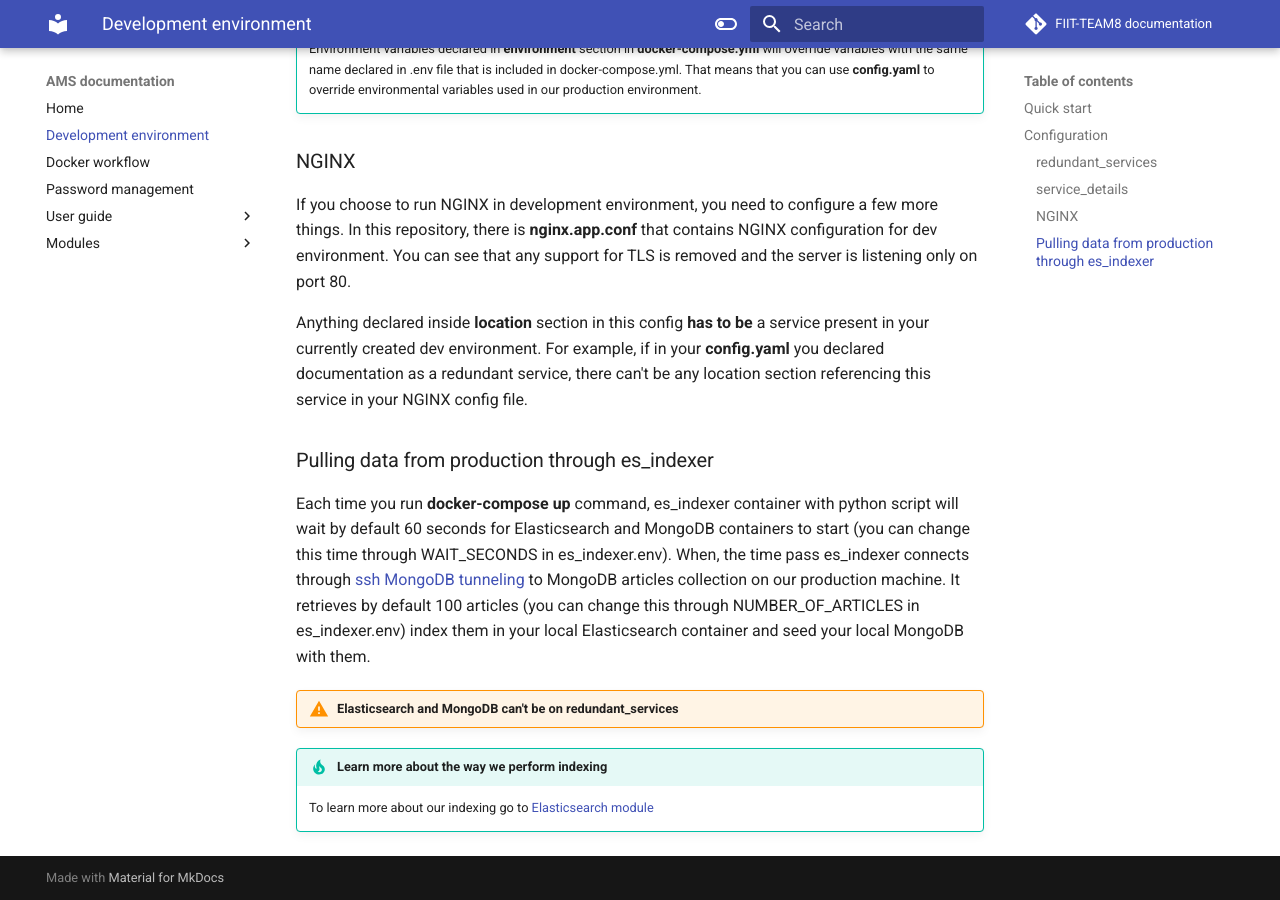
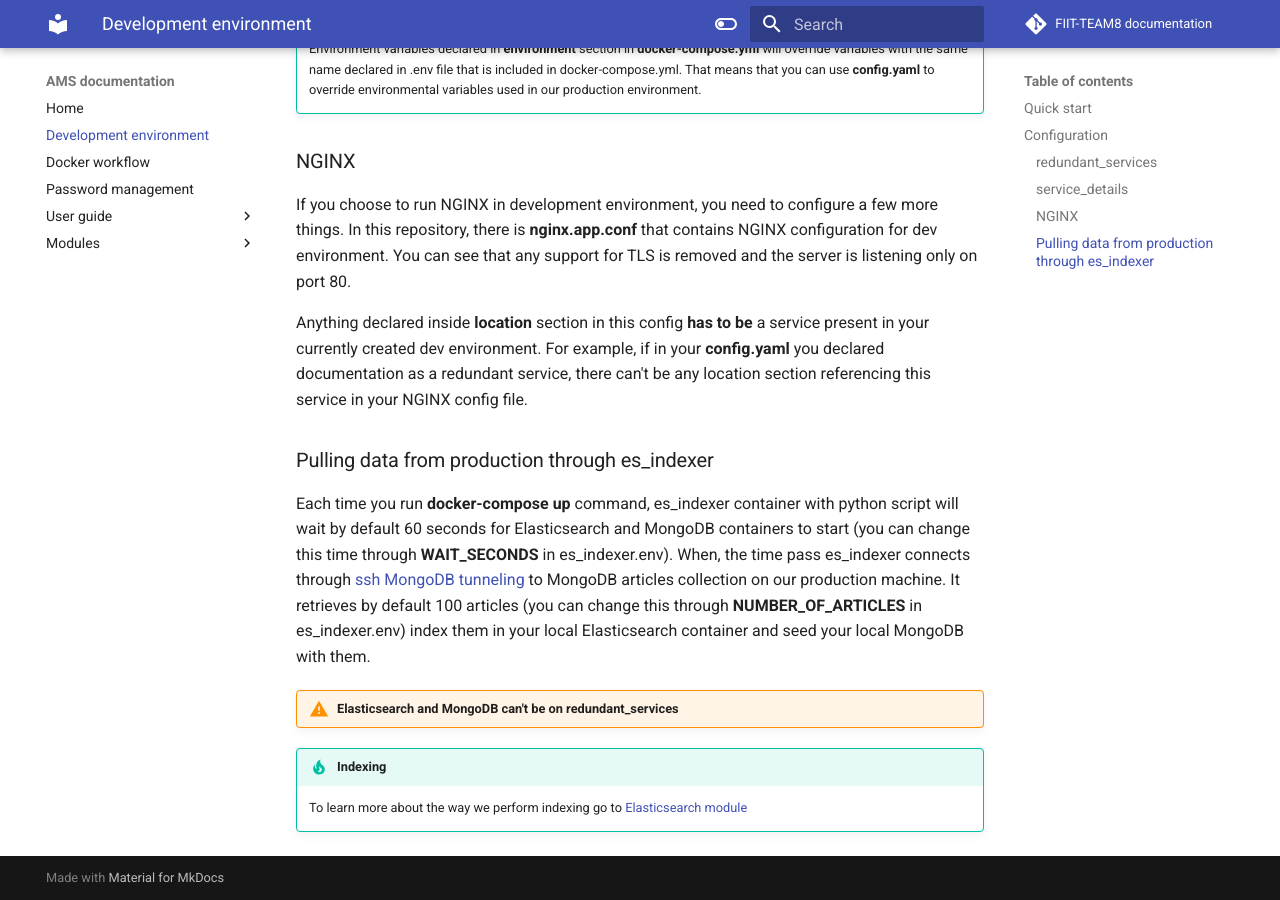
Before and after one commit to FIIT-TEAM8/team_documentation, an MkDocs documentation site: the page built from docs/devEnvironment.md, in a window 1280 px wide and 900 px high, scrolled down 2644 px. Built offline with MkDocs 1.6.1 and Material for MkDocs 9.7.7, drawn with Linux system fonts in a browser that asks for light colours; comment, search, counter and statistics services are not loaded.

Commit message:
Update devEnvironment.md

```diff
--- a/docs/devEnvironment.md
+++ b/docs/devEnvironment.md
@@ -87,11 +87,11 @@ If you choose to run NGINX in development environment, you need to configure a f
 Anything declared inside **location** section in this config **has to be** a service present in your currently created dev environment. For example, if in your **config.yaml** you declared documentation as a redundant service, there can't be any location section referencing this service in your NGINX config file.
 
 ### Pulling data from production through es_indexer
-Each time you run **docker-compose up** command, es_indexer container with python script will wait by default 60 seconds for Elasticsearch and MongoDB containers to start (you can change this time through WAIT_SECONDS in es_indexer.env).
-When, the time pass es_indexer connects through [ssh MongoDB tunneling](https://stackoverflow.com/questions/56239184/python-script-to-connect-to-remote-mongodb-using-ssh-tunnel-and-pymongo-client-i) to MongoDB articles collection on our production machine. It retrieves by default 100 articles (you can change this through NUMBER_OF_ARTICLES in es_indexer.env)
+Each time you run **docker-compose up** command, es_indexer container with python script will wait by default 60 seconds for Elasticsearch and MongoDB containers to start (you can change this time through **WAIT_SECONDS** in es_indexer.env).
+When, the time pass es_indexer connects through [ssh MongoDB tunneling](https://stackoverflow.com/questions/56239184/python-script-to-connect-to-remote-mongodb-using-ssh-tunnel-and-pymongo-client-i) to MongoDB articles collection on our production machine. It retrieves by default 100 articles (you can change this through **NUMBER_OF_ARTICLES** in es_indexer.env)
 index them in your local Elasticsearch container and seed your local MongoDB with them.
 
 !!! warning "Elasticsearch and MongoDB can't be on redundant_services"
 
-!!! tip "Learn more about the way we perform indexing"
-    To learn more about our indexing go to [Elasticsearch module](https://team08-21.studenti.fiit.stuba.sk/docu/modules/elasticsearch/)
+!!! tip "Indexing"
+    To learn more about the way we perform indexing go to [Elasticsearch module](https://team08-21.studenti.fiit.stuba.sk/docu/modules/elasticsearch/)
```
